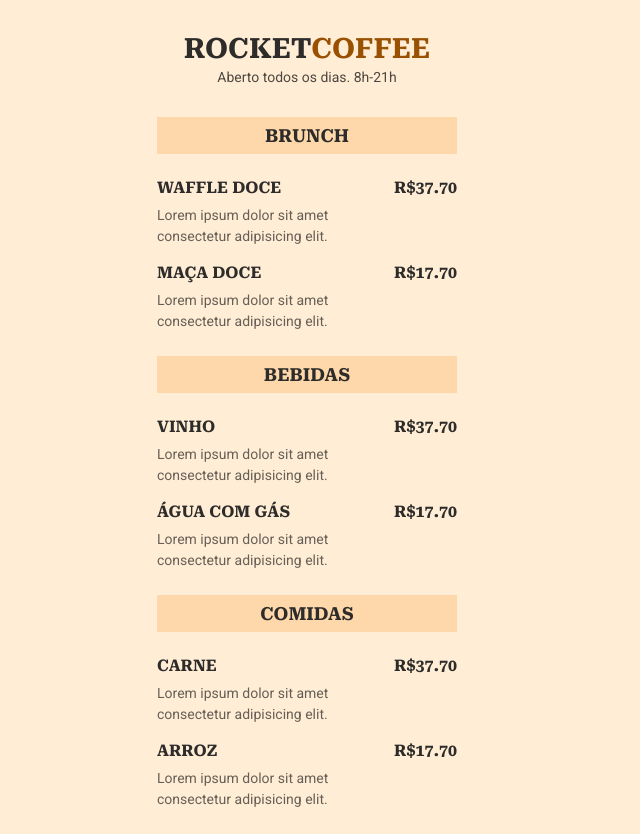
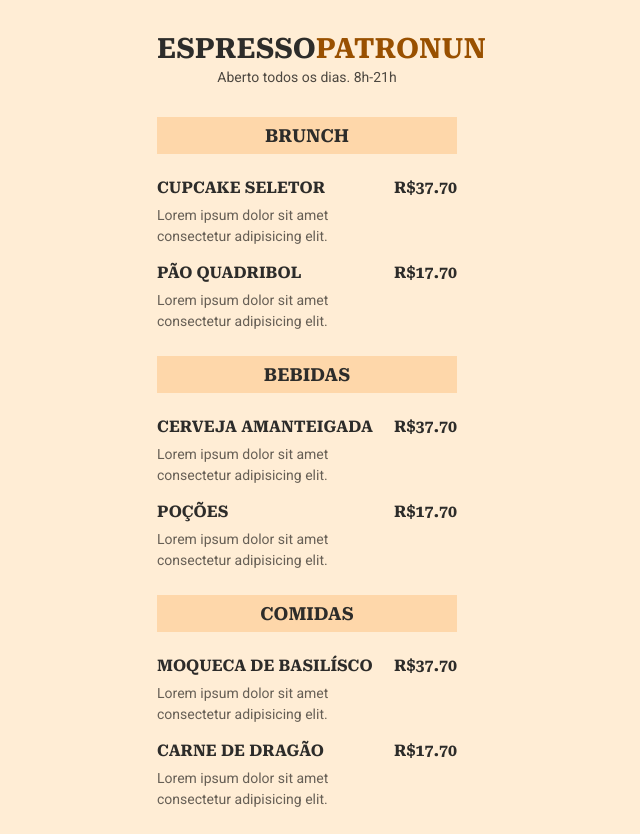
Before and after one commit to codebluz/maratona-explorer-3, a plain HTML site: page index.html in a window 1280 px wide. Shown: the whole page, without its empty margins (333-973 px from the left). Drawn offline with Linux system fonts and the light colour scheme.

Commit message:
update_interface

```diff
--- a/index.html
+++ b/index.html
@@ -16,7 +16,7 @@
   <body>
 
     <header>
-      <h1>Rocket<span>Coffee</span></h1>
+      <h1>Espresso<span>Patronun</span></h1>
       <p>Aberto todos os dias. 8h-21h</p>
     </header>
 
@@ -26,7 +26,7 @@
       <ul>
         <li>
           <div class="details">
-            <h3>Waffle Doce</h3>
+            <h3>Cupcake Seletor</h3>
             <p class="description">
               Lorem ipsum dolor sit amet consectetur adipisicing elit.
             </p>
@@ -39,7 +39,7 @@
 
         <li>
           <div class="details">
-            <h3>Maça Doce</h3>
+            <h3>Pão Quadribol</h3>
             <p class="description">
               Lorem ipsum dolor sit amet consectetur adipisicing elit.
             </p>
@@ -59,7 +59,7 @@
       <ul>
         <li>
           <div class="details">
-            <h3>Vinho</h3>
+            <h3>Cerveja Amanteigada</h3>
             <p class="description">
               Lorem ipsum dolor sit amet consectetur adipisicing elit.
             </p>
@@ -72,7 +72,7 @@
 
         <li>
           <div class="details">
-            <h3>Água com gás</h3>
+            <h3>Poções</h3>
             <p class="description">
               Lorem ipsum dolor sit amet consectetur adipisicing elit.
             </p>
@@ -93,7 +93,7 @@
       <ul>
         <li>
           <div class="details">
-            <h3>Carne</h3>
+            <h3>Moqueca de Basilísco</h3>
             <p class="description">
               Lorem ipsum dolor sit amet consectetur adipisicing elit.
             </p>
@@ -106,7 +106,7 @@
 
         <li>
           <div class="details">
-            <h3>Arroz</h3>
+            <h3>Carne de Dragão</h3>
             <p class="description">
               Lorem ipsum dolor sit amet consectetur adipisicing elit.
             </p>
```
